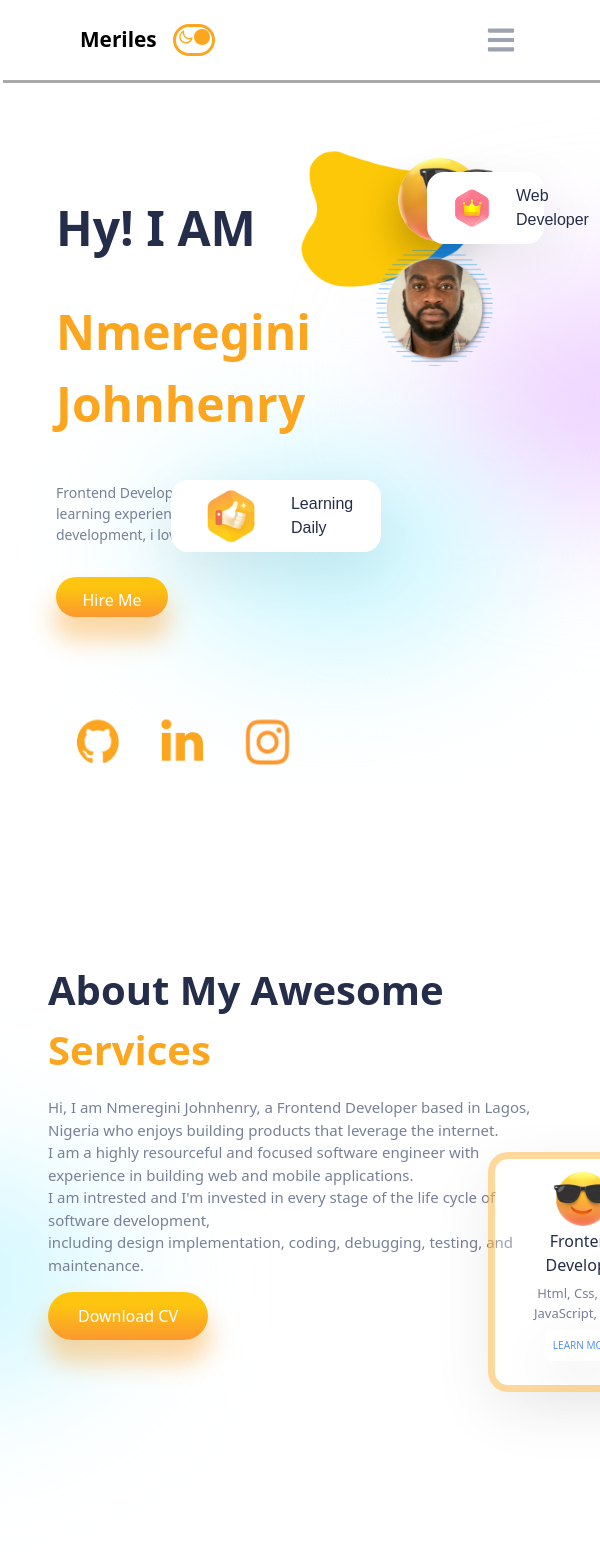
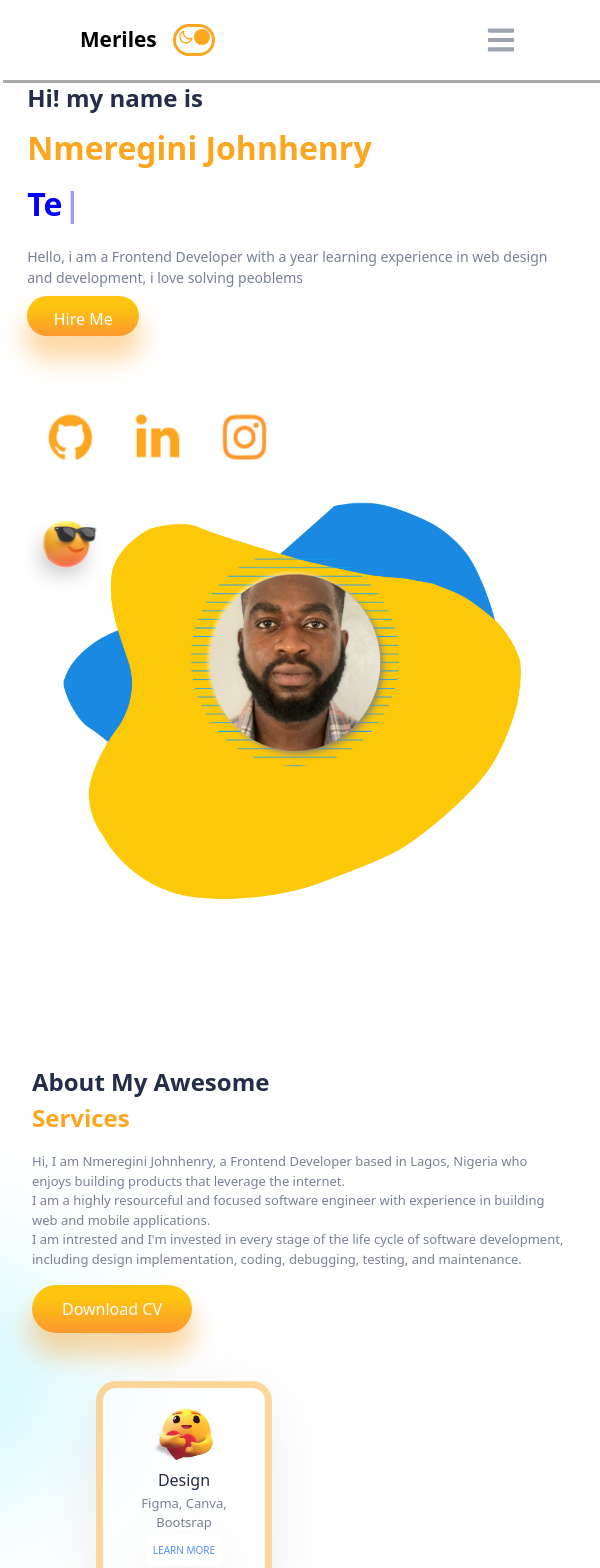
Before and after one commit to chibuezej/new-portfolio, a React (Create React App) app: page / in a window 600 px wide. Shown: the top 1568 px of the page. Built offline with nearby package versions, Linux system fonts and the light colour scheme; a web font is replaced by a local one.

Commit message:
responsive

```diff
--- a/package.json
+++ b/package.json
@@ -16,6 +16,7 @@
     "react-icons": "^4.8.0",
     "react-scripts": "5.0.0",
     "react-scroll": "^1.8.9",
+    "react-simple-typewriter": "^5.0.1",
     "swiper": "^9.2.0",
     "typewriter-effect": "^2.19.0",
     "web-vitals": "^2.1.0"
--- a/public/index.html
+++ b/public/index.html
@@ -27,7 +27,7 @@
       work correctly both with client-side routing and a non-root public URL.
       Learn how to configure a non-root public URL by running `npm run build`.
     -->
-    <title>React App</title>
+    <title>Johnhenry portfolio</title>
   </head>
   <body>
     <noscript>You need to enable JavaScript to run this app.</noscript>
--- a/src/Components/Card/Card.css
+++ b/src/Components/Card/Card.css
@@ -32,6 +32,14 @@
     font-size: 10px;
     color: #5290fd;
 }
+@media screen and (max-width: 1050px) and (min-width: 600px){
+    .card{
+     width: 11rem;
+    height: 13rem;
+    gap: 2px;
+    margin-left: 4rem;
+    }
+}
 @media screen and (max-width: 480px){
     .card{
       width: 280px;
--- a/src/Components/Contact/Contact.css
+++ b/src/Components/Contact/Contact.css
@@ -61,7 +61,7 @@ textarea{
     left: 8rem;
 }
 
-@media screen and (max-width: 480px) {
+@media screen and (max-width: 600px) {
     .contact-form{
         padding: 0 1.5rem;
         flex-direction: column;
--- a/src/Components/Experience/Experience.css
+++ b/src/Components/Experience/Experience.css
@@ -40,10 +40,10 @@
 .achievment span:nth-of-type(2){
     color: var(--orange);
 }
-@media screen and (max-width: 480px) {
+@media screen and (max-width: 600px) {
     .experience{
-        padding: 33rem 4rem 5rem 4rem;
-        gap: 3rem;
-        margin: 0 -20px 8rem 0;
+        padding: 37rem 4rem 5rem 4rem;
+        gap: 1rem;
+        margin: 50px -20px 8rem 0;
     }
 }
--- a/src/Components/Footer/Footer.css
+++ b/src/Components/Footer/Footer.css
@@ -20,7 +20,7 @@
     display: flex;
     gap: 2rem;
   }
-  @media screen and (max-width: 480px) {
+  @media screen and (max-width: 600px) {
     .f-content {
       gap: 0.5rem;
     }
--- a/src/Components/Intro/Intro.css
+++ b/src/Components/Intro/Intro.css
@@ -97,7 +97,42 @@ height: 2.5rem;
     left: 56%;
     filter: blur(72px);
 }
-@media screen and (max-width: 480px) {
+@media screen and (max-width: 1050px) and (min-width: 600px){
+    .intro{
+
+    }
+    .i-text1{
+        font-size: 1.5rem;
+    }
+    .i-text2{
+        font-size: 2rem;
+    }
+    .i-right>:nth-child(1) {
+        top: 3.6rem;
+        left: 1rem;
+    }
+    .i-right>:nth-child(2) {
+        top: -3.6rem;
+        left: 1rem;
+    }
+    .i-right>:nth-child(3) {
+        top: -4.6rem;
+
+    }
+    .floating-div{
+        top: 10rem!important;
+        left: -6rem!important;
+    }
+    .floating-div:nth-of-type(1){
+        /* display: none; */
+        top: -5rem !important;
+      }
+      .i-right>:nth-child(4){
+        /* display: none; */
+       width: 7rem!important;
+      }
+}
+@media screen and (max-width: 600px) {
     .intro {
     display: block;
     margin: 4.5rem 0.2rem;
@@ -128,9 +163,9 @@ height: 2.5rem;
     top: -1rem;
       }
       .i-right>:nth-child(2){
-        top: 1.4rem;
+        top: 0.6rem;
         transform: scale(0.99);
-        left: -1rem;
+        left: 1rem;
       }
       .i-right>:nth-child(4){
         margin-top: auto;
--- a/src/Components/Intro/Intro.jsx
+++ b/src/Components/Intro/Intro.jsx
@@ -13,6 +13,7 @@ import { useContext } from 'react';
 import { themeContext } from '../../Context';
 import { useSpring, animated } from '@react-spring/web'
 import resume from '../Services/Copy of Nmeregini c Johnhenry.pdf'
+import Typewriter from 'typewriter-effect'
 
 
 function Intro(){
@@ -25,15 +26,35 @@ function Intro(){
         to: { x: 0 },
       })
 
+
+
       const transition = {duration: 2, type: 'spring'}
     const theme = useContext(themeContext)
   const darkMode =  theme.state.darkMode
     return(
         <div className="intro" id='home'>
             <div className='i-left'>
-            <span className='i-text1' style={{color : darkMode? 'white': ''}}>Hy! I AM</span>
+          <div>
+            </div>
+            <span className='i-text1' style={{color : darkMode? 'white': ''}}>Hi! my name is</span>
             <span className='i-text2'>Nmeregini Johnhenry</span>
-            <span className='i-text3'>Frontend Developer with a year learning experience in web design and development, i love solving peoblems </span>
+            <span  className='i-text2' style={{color: 'blue'}}>
+            <Typewriter
+            onInit={(typewriter) => {
+              typewriter
+              .typeString("Software Engineer")
+              .pauseFor(2000)
+              .deleteAll()
+              .typeString("Technical Writer")
+              .deleteAll()
+              .typeString("Frontend Developer")
+              .start()
+            }}
+            />
+
+            </span>
+
+            <span className='i-text3' style={{color : darkMode? 'white': ''}}>Hello, i am a Frontend Developer with a year learning experience in web design and development, i love solving peoblems </span>
           <a href={resume}> <button className='button i-button'>Hire Me</button> </a>
             <div className='i-icons'>
                 <a href='https://github.com/chibuezej'>
--- a/src/Components/Services/Services.css
+++ b/src/Components/Services/Services.css
@@ -43,7 +43,20 @@
     top: 13rem;
     left: -18rem;
 }
-@media screen and (max-width: 480px) {
+@media screen and (max-width: 1050px) and (min-width: 600px){
+    .services {
+        padding: 0 30rem 0 3rem;
+        margin: 18rem 0;
+    }
+    .awesome>:nth-child(1){
+        font-size: 1.5rem;
+
+    }
+    .awesome>:nth-child(3){
+        font-size: 13px;
+    }
+}
+@media screen and (max-width: 600px) {
     .services {
       margin: 0;
       flex-direction: column;
@@ -62,7 +75,7 @@
       position: static;
     }
     .awesome{
-        margin-top: 14rem;
+        margin-top: 18rem;
 
     }
     .awesome>:nth-child(1){
```
Also changed, not shown: src/img/background.jpg (added), 1 other file (tests, documents, lock files or other folders).
